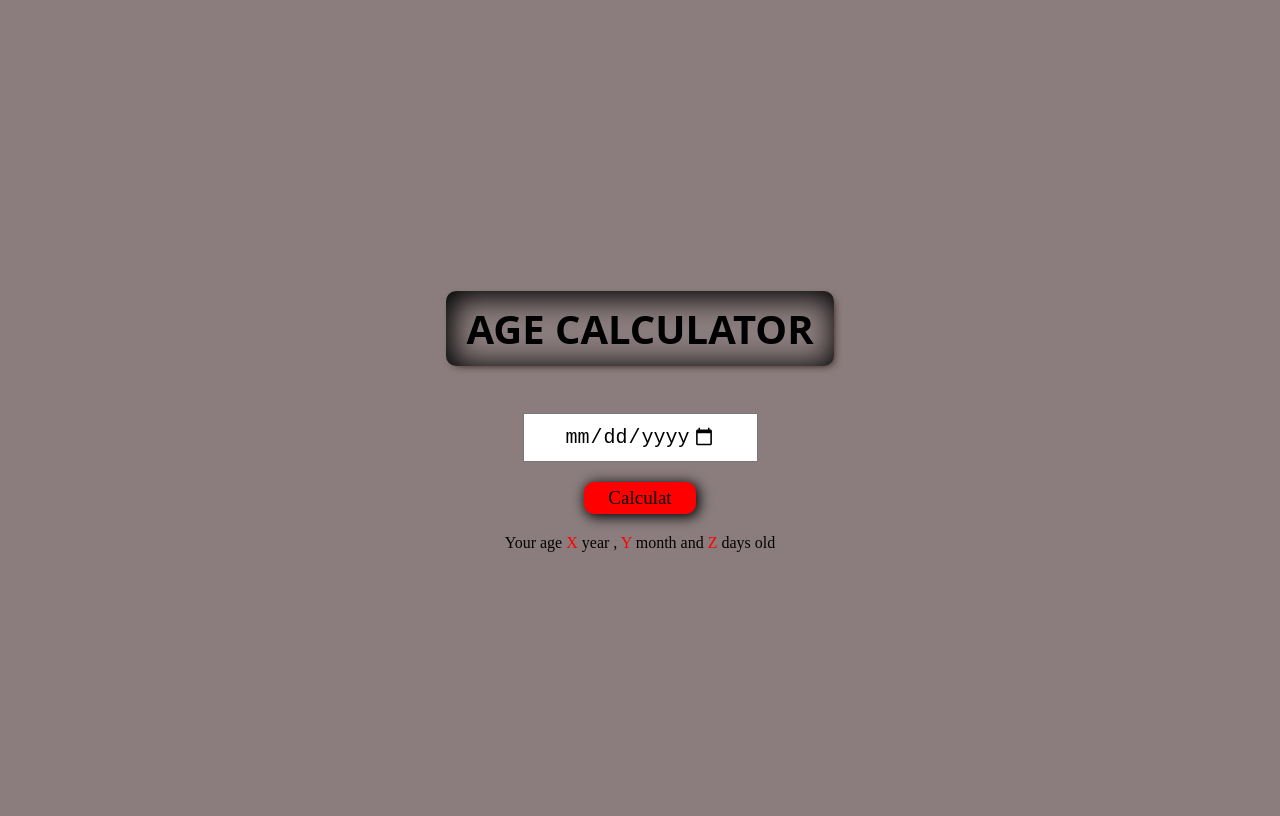
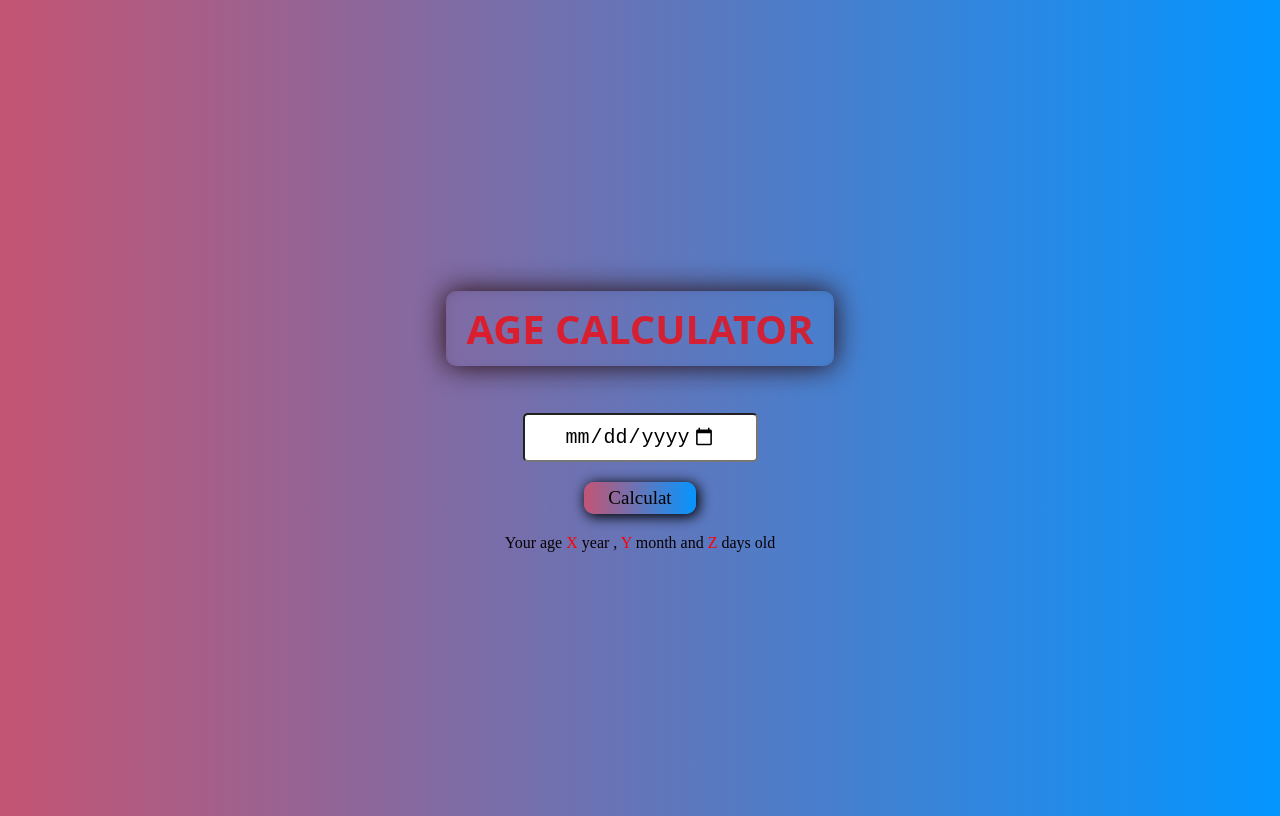
Before and after one commit to captain-adi/Age-Calculator, a plain HTML site: page index.html in a window 1280 px wide. Drawn offline with Linux system fonts and the light colour scheme.

Commit message:
update css

```diff
--- a/style.css
+++ b/style.css
@@ -7,19 +7,21 @@ body{
     flex-direction: column;
     height: 100vh;
     gap: 20px;
+    background: rgb(2,0,36);
+background: linear-gradient(90deg, rgba(2,0,36,1) 0%, rgba(196,84,115,1) 0%, rgba(4,150,255,1) 100%, rgba(198,204,120,1) 100%, rgba(203,207,121,1) 100%, rgba(0,212,255,1) 100%);
 }
 h1{
     font-family: system-ui, -apple-system, BlinkMacSystemFont, 'Segoe UI', Roboto, Oxygen, Ubuntu, Cantarell, 'Open Sans', 'Helvetica Neue', sans-serif;
+    color: rgba(255, 0, 0, 0.729);
     font-size: 40px;
     padding: 10px 20px ;
-    box-shadow: 3px 3px 8px -4px rgb(37, 10, 10), inset 3px 3px 29px 4px;
+    box-shadow: 0px 0px 28px 0px rgb(37, 10, 10), inset 2px 2px 23px -20px black;
 border-radius: 10px;
-color: black;
 }
 #inp{
 padding: 10px 40px;
 font-size: 20px;
-
+border-radius: 5px;
 }
 #submit{
     font-size: 19px;
@@ -30,6 +32,8 @@ font-size: 20px;
   font-weight: lighter;
   font-family: initial;
   box-shadow: 2px 2px 13px 1px black;
+  background: rgb(2,0,36);
+background: linear-gradient(90deg, rgba(2,0,36,1) 0%, rgba(196,84,115,1) 0%, rgba(4,150,255,1) 100%, rgba(198,204,120,1) 100%, rgba(203,207,121,1) 100%, rgba(0,212,255,1) 100%);
 }
 #year , #days , #month{
     color: red;
```
